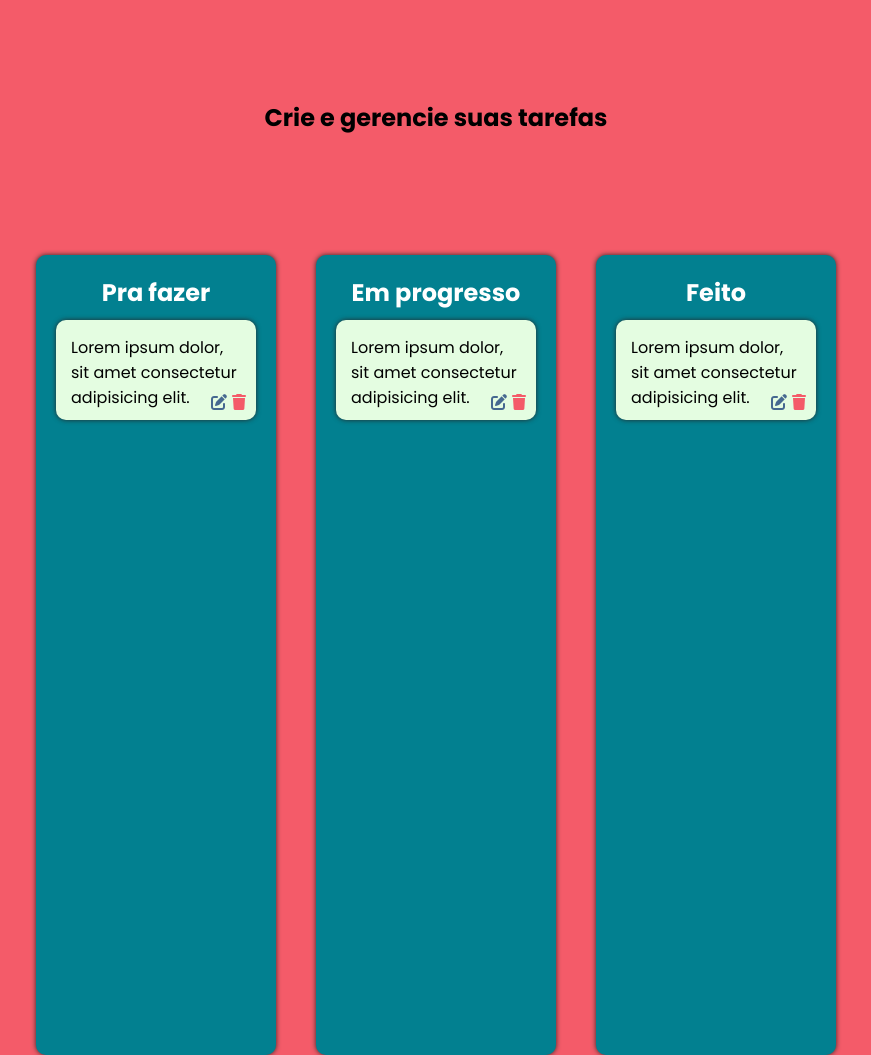
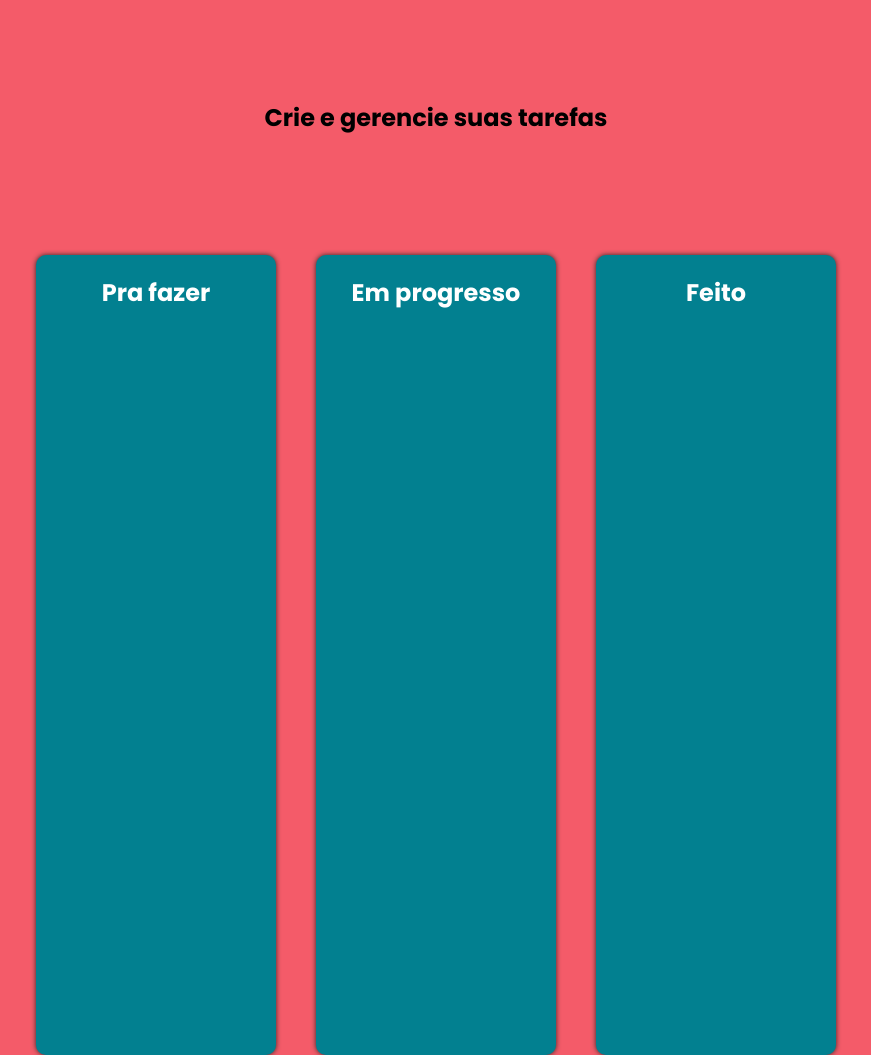
Before and after one commit to Pedroca12345/drag_and_drop_ToDo, a plain HTML site: page index.html in a window 1280 px wide. Shown: the top 1055 px of the page, without its empty margins (204-1075 px from the left). Drawn offline with Linux system fonts and the light colour scheme.

Commit message:
Mudança na estrutura

```diff
--- a/index.html
+++ b/index.html
@@ -25,34 +25,22 @@
 
                 <div class="column">
                     <h1>Pra fazer</h1>
-                    <div class="task_card">
-                        Lorem ipsum dolor, sit amet consectetur adipisicing elit.
-                        <div class="icons">
-                            <i class="fa-edit fa-solid"></i>
-                            <i class="fa-trash fa-solid"></i>
-                        </div>
+                    <div class="column_container">
+
                     </div>
                 </div>
 
                 <div class="column">
                     <h1>Em progresso</h1>
-                    <div class="task_card">
-                        Lorem ipsum dolor, sit amet consectetur adipisicing elit.
-                        <div class="icons">
-                            <i class="fa-edit fa-solid"></i>
-                            <i class="fa-trash fa-solid"></i>
-                        </div>
+                    <div class="column_container">
+
                     </div>
                 </div>
 
                 <div class="column">
                     <h1>Feito</h1>
-                    <div class="task_card">
-                        Lorem ipsum dolor, sit amet consectetur adipisicing elit.
-                        <div class="icons">
-                            <i class="fa-edit fa-solid"></i>
-                            <i class="fa-trash fa-solid"></i>
-                        </div>
+                    <div class="column_container">
+
                     </div>
                 </div>
 
```
